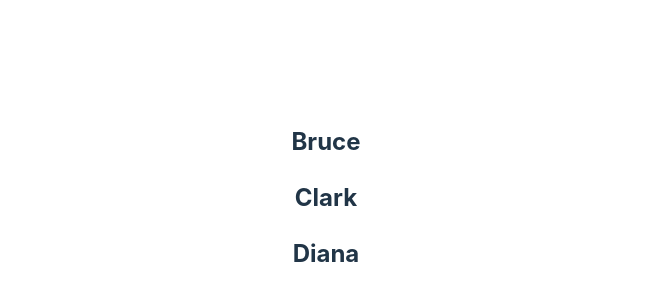
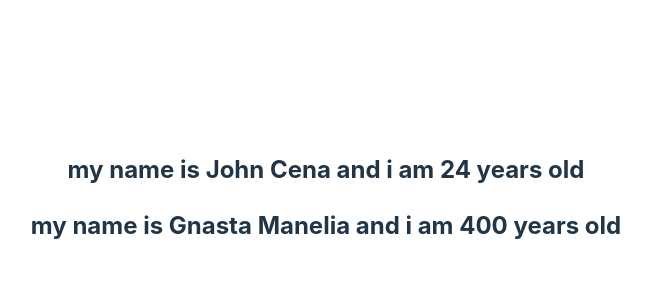
Before and after one commit to Akshola00/youtube_react_tuts, a React (Vite) app in the folder react_codeEvolution/: page / in a window 1280 px wide. Shown: the part 202-502 px from the top of the page, without its empty margins (314-965 px from the left). Built offline with nearby package versions, Linux system fonts and the light colour scheme.

Commit message:
progress

```diff
--- a/react_codeEvolution/src/components/NalmeList.jsx
+++ b/react_codeEvolution/src/components/NalmeList.jsx
@@ -1,15 +1,23 @@
-import React from 'react'
+import React from "react";
+import Person from "./Person";
 
 function NalmeList() {
-    const names = ['Bruce', 'Clark', 'Diana']
-    const nameList = names.map(name => <h2> {name} </h2> )
-  return (
-    <div>
-      {
-        nameList
-      }
-    </div>
-  )
+  const names = ["Bruce", "Clark", "Diana"];
+  const persons = [
+    {
+      id: 1,
+      Name: "John Cena",
+      Age: 24,
+    },
+    {
+      id: 2,
+      Name: "Gnasta Manelia",
+      Age: 400,
+    },
+  ];
+  const pl = persons.map((p) => <Person p={p} />);
+  const nameList = names.map((name) => <h2> {name} </h2>);
+  return <div>{pl}</div>;
 }
 
-export default NalmeList
+export default NalmeList;
--- /dev/null
+++ b/react_codeEvolution/src/components/Person.jsx
@@ -0,0 +1,14 @@
+import React from 'react'
+
+function Person({p}) {
+  return (
+    <div>
+       <h2>
+      {" "}
+      my name is {p.Name} and i am {p.Age} years old{" "}
+    </h2>
+    </div>
+  )
+}
+
+export default Person
```
